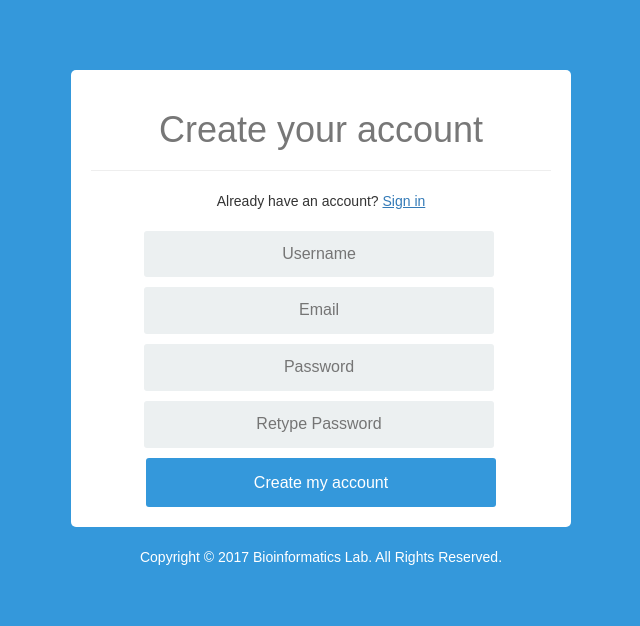
After one commit to liviust/Crab-Server, a PHP site: page /plus/signup.php in a window 1280 px wide. The commit adds this page. Shown: the top 626 px of the page, without its empty margins (319-959 px from the left). Run offline with PHP 8.4, Linux system fonts and the light colour scheme.

Commit message:
first commit

```diff
--- a/css/_notes/dwsync.xml
+++ b/css/_notes/dwsync.xml
@@ -6,6 +6,5 @@
 <file name="Tabs.css" server="140.123.104.107//bip7_disk/WWW/WWW/www/Crab/" local="131339745838171837" remote="131339747190000000" Dst="0" />
 <file name="load5.css" server="140.123.104.107//bip7_disk/WWW/WWW/www/Crab/" local="131396755766080756" remote="131396766270000000" Dst="0" />
 <file name="load6.css" server="140.123.104.107//bip7_disk/WWW/WWW/www/Crab/" local="131396754560489346" remote="131396765060000000" Dst="0" />
-<file name="load.css" server="140.123.104.107//bip7_disk/WWW/WWW/www/Crab/" local="131396755368338006" remote="131396768130000000" Dst="0" />
-<file name="load3.css" server="140.123.104.107//bip7_disk/WWW/WWW/www/Crab/" local="131396757575389288" remote="131396768130000000" Dst="0" />
+<file name="signupForm.css" server="140.123.104.107//bip7_disk/WWW/WWW/www/Crab/" local="131456138231512562" remote="131456167250000000" Dst="0" />
 </dwsync>
--- /dev/null
+++ b/css/signupForm.css
@@ -0,0 +1,70 @@
+* {
+	box-sizing: border-box;
+}
+*:focus {
+	outline: none;
+}
+body {
+	font-family: Arial;
+	background-color: #3498DB;
+	padding: 50px;
+}
+.login {
+	margin: 20px auto;
+	width: 500px;
+}
+.login-screen {
+	background-color: #FFF;
+	padding: 20px;
+	border-radius: 5px
+}
+.app-title {
+	text-align: center;
+	color: #777;
+}
+.login-form {
+	text-align: center;
+}
+.control-group {
+	margin-bottom: 10px;
+}
+input {
+	text-align: center;
+	background-color: #ECF0F1;
+	border: 2px solid transparent;
+	border-radius: 3px;
+	font-size: 16px;
+	font-weight: 200;
+	padding: 10px 0;
+	width: 350px;
+	transition: border .5s;
+}
+input:focus {
+	border: 2px solid #3498DB;
+	box-shadow: none;
+}
+.btn {
+	border: 2px solid transparent;
+	background: #3498DB;
+	color: #ffffff;
+	font-size: 16px;
+	line-height: 25px;
+	padding: 10px 0;
+	text-decoration: none;
+	text-shadow: none;
+	border-radius: 3px;
+	box-shadow: none;
+	transition: 0.25s;
+	display: block;
+	width: 350px;
+	margin: 0 auto;
+}
+.btn:hover {
+	background-color: #2980B9;
+}
+.login-link {
+	font-size: 12px;
+	color: #444;
+	display: block;
+	margin-top: 12px;
+}
--- a/done.php
+++ b/done.php
@@ -15,7 +15,7 @@
 	$mail->CharSet = "UTF-8"; //設定郵件編碼
 
 	$mail->Username = "noreply@imyes.net"; //設定驗證帳號
-	$mail->Password = ""; //設定驗證密碼
+	$mail->Password = "cc246810"; //設定驗證密
 	$mail->SetFrom('noreply@imyes.net', 'Cяab Server');
 
 	$mail->Subject = $title; //設定郵件標題
--- a/jobs.php
+++ b/jobs.php
@@ -1,5 +1,6 @@
 <?php
 	if (session_status() == PHP_SESSION_NONE) {
+	//session_save_path('/tmp');
 	  session_start();
 	}
 	header("refresh: 180;");
--- a/js/_notes/dwsync.xml
+++ b/js/_notes/dwsync.xml
@@ -6,13 +6,14 @@
 <file name="goToNextStep.js" server="140.123.104.107//bip7_disk/WWW/WWW/www/Thesis/" local="131331696150674494" remote="131331698710000000" Dst="0" />
 <file name="activeStep.js" server="140.123.104.107//bip7_disk/WWW/WWW/www/Crab/" local="131331693869160642" remote="131332014000000000" Dst="0" />
 <file name="getFileSize.js" server="140.123.104.107//bip7_disk/WWW/WWW/www/Crab/" local="131340353444424459" remote="131340354790000000" Dst="0" />
-<file name="goToNextStep.js" server="140.123.104.107//bip7_disk/WWW/WWW/www/Crab/" local="131396582749573059" remote="131396593210000000" Dst="0" />
+<file name="goToNextStep.js" server="140.123.104.107//bip7_disk/WWW/WWW/www/Crab/" local="131433505845113254" remote="131433527610000000" Dst="0" />
 <file name="jquery-3.1.1.min.js" server="140.123.104.107//bip7_disk/WWW/WWW/www/Crab/" local="131322017417766074" remote="131332014000000000" Dst="0" />
 <file name="client.js" server="140.123.104.107//bip7_disk/WWW/WWW/www/Crab/" local="131350066956530944" remote="131350068560000000" Dst="0" />
 <file name="dataTables.bootstrap.min.js" server="140.123.104.107//bip7_disk/WWW/WWW/www/Crab/" local="131333310376469895" remote="131338672470000000" Dst="0" />
 <file name="jquery.dataTables.min.js" server="140.123.104.107//bip7_disk/WWW/WWW/www/Crab/" local="131333310421349483" remote="131338672470000000" Dst="0" />
-<file name="getContigSize.js" server="140.123.104.107//bip7_disk/WWW/WWW/www/Crab/" local="131340353797861309" remote="131340355170000000" Dst="0" />
+<file name="getContigSize.js" server="140.123.104.107//bip7_disk/WWW/WWW/www/Crab/" local="131409571128887746" remote="131409585630000000" Dst="0" />
 <file name="sunburst.js" server="140.123.104.107//bip7_disk/WWW/WWW/www/Crab/" local="131384419395369426" remote="131384426350000000" Dst="0" />
 <file name="ZoomableARG.js" server="140.123.104.107//bip7_disk/WWW/WWW/www/Crab/" local="131392884908064925" remote="131392894380000000" Dst="0" />
 <file name="ZoomableVFG.js" server="140.123.104.107//bip7_disk/WWW/WWW/www/Crab/" local="131393954307011877" remote="131393966930000000" Dst="0" />
+<file name="goToAutoStep.js" server="140.123.104.107//bip7_disk/WWW/WWW/www/Crab/" local="131433463236503903" remote="131433484990000000" Dst="0" />
 </dwsync>
--- a/js/goToNextStep.js
+++ b/js/goToNextStep.js
@@ -66,12 +66,12 @@ var checkValue = $("#AnalysisTypeSelect").val();
 
 			//alert(extension);
 
-			var fileExtension = ['fasta', 'fna', 'fa', 'fastq'];
+			var fileExtension = ['fasta', 'fna', 'fa', 'fastq', 'gz'];
 
 			//alert (fileExtension[0]);
 
-			if (extension != fileExtension[0] && extension != fileExtension[1] && extension != fileExtension[2] && extension != fileExtension[3]) {
-				alert("Invalid extension! Only fastq, fasta, fna, and fa formats are allowed.");
+			if (extension != fileExtension[0] && extension != fileExtension[1] && extension != fileExtension[2] && extension != fileExtension[3] && extension != fileExtension[4]) {
+				alert("Invalid extension! Only fastq, fasta, fna, fa, and gz formats are allowed.");
 				return false;
 			}
 
--- /dev/null
+++ b/signup.php
@@ -0,0 +1,59 @@
+<!DOCTYPE html PUBLIC "-//W3C//DTD XHTML 1.0 Transitional//EN" "http://www.w3.org/TR/xhtml1/DTD/xhtml1-transitional.dtd">
+<html xmlns="http://www.w3.org/1999/xhtml">
+<head>
+<meta http-equiv="Content-Type" content="text/html; charset=utf-8" />
+<meta name="viewport" content="width=device-width, initial-scale=1.0" />
+<meta name="description" content="This is my thesis project at CCU CSIE. ">
+<meta name="keywords" content="A web platform for automatically genome assembly, antibiotic-resistance detection, and virulence estimation using third-generation sequencing">
+<meta name="author" content="Yi-Ting Liu, enderman542@gmail.com">
+<title>Sign Up for a Free Cяab Server Account</title>
+<link rel="stylesheet" type="text/css" href="bootstrap/css/bootstrap.min.css" />
+<link rel="stylesheet" type="text/css" href="font-awesome/css/font-awesome.min.css" />
+<link rel="stylesheet" type="text/css" href="css/StepsProgressForm.css" />
+<link rel="stylesheet" type="text/css" href="css/signupForm.css" />
+<link rel="icon" type="image/png" href="images/crab.png">
+</head>
+
+<body>
+<body>
+<form autocomplete="off">
+  <div class="login">
+    <div class="login-screen">
+      <div class="app-title">
+        <h1>Create your account</h1>
+      </div>
+      <div class="login-form">
+        <hr />
+        <span>Already have an account? <a href="index.php" style="text-decoration: underline;">Sign in</a></span>
+        <br /><br />
+        <div class="control-group">
+          <input type="text" class="login-field" value="" placeholder="Username" id="login-name" required="required" autocomplete="nope">
+          <label class="login-field-icon fui-user" for="login-name"></label>
+          <!--<p>dsfs</p>-->
+        </div>
+        <div class="control-group">
+          <input type="text" class="login-field" value="" placeholder="Email" id="login-email" required="required" autocomplete="nope">
+          <label class="login-field-icon fui-user" for="login-email"></label>
+        </div>
+        <div class="control-group">
+          <input type="password" class="login-field" value="" placeholder="Password" autocomplete="new-password" id="login-pass" required="required">
+          <label class="login-field-icon fui-lock" for="login-pass"></label>
+        </div>
+        <div class="control-group">
+          <input type="password" class="login-field" value="" placeholder="Retype Password" autocomplete="new-password" id="confirm-pass" required="required">
+          <label class="login-field-icon fui-lock" for="confirm-pass"></label>
+        </div>
+        <button type="submit" class="btn btn-primary" id="">Create my account</button>
+        <!--<a class="btn btn-primary btn-large btn-block"  href="#">Create my account</a>--> <!--<a class="login-link" href="#">Lost your password?</a>--> </div>
+    </div>
+  </div>
+</form>
+<!-- footer start -->
+<footer class="footer">
+  <div class="container" style="text-align:center; color:#FFF">
+    <p>Copyright © <script>document.write(new Date().getFullYear())</script>&nbsp;<a style="color:#FFF" target="_blank" href="http://bioinfo.cs.ccu.edu.tw/bioinfo/">Bioinformatics Lab</a>. All Rights Reserved.</p>
+  </div>
+</footer>
+<!-- footer end -->
+</body>
+</html>
--- a/started.php
+++ b/started.php
@@ -13,7 +13,7 @@
 	$mail->CharSet = "UTF-8"; //設定郵件編碼
 
 	$mail->Username = "noreply@imyes.net"; //設定驗證帳號
-	$mail->Password = ""; //設定驗證密碼
+	$mail->Password = "cc246810"; //設定驗證密
 	$mail->SetFrom('noreply@imyes.net', 'Cяab Server');
 
 	$mail->Subject = $title; //設定郵件標題
--- a/submit.php
+++ b/submit.php
@@ -22,6 +22,8 @@
 
 	// Construct a query with filter
 	$filter = ['user_id' => $_SESSION['google_id']];
+
+	//$filter = ['user_id' => '117555268755893720105'];
 	$query = new MongoDB\Driver\Query($filter);
 
 	try {
--- a/upload.php
+++ b/upload.php
@@ -413,7 +413,7 @@
 			echo $e->getMessage(), "\n";
 		}
 
-			$command = 'nohup time ./Model/programs/free.sh '.$filename.' '.$ncbi_cutoff.' '.$vfdb_cutoff.' '.$vfdb_threshold_id.' '.$vfdb_min_length.' '.$card_cutoff.' '.$card_threshold_id.' '.$card_min_length.' '.$_POST['googleID'].' '.$job_id.' '.$Email.' '.$googleName.' > '.$filename.'/jobLog.err 2>&1';
+			$command = 'nohup time ./Model/programs/free_tmp.sh '.$filename.' '.$ncbi_cutoff.' '.$vfdb_cutoff.' '.$vfdb_threshold_id.' '.$vfdb_min_length.' '.$card_cutoff.' '.$card_threshold_id.' '.$card_min_length.' '.$_POST['googleID'].' '.$job_id.' '.$Email.' '.$googleName.' > '.$filename.'/jobLog.err 2>&1';
 			$command .= ' & echo $!';
 
 			exec($command, $pid, $return_var);
@@ -424,7 +424,7 @@
 			if(file_exists('/proc/'.$pid[0]) && $output[0] == 0){
 
 				//Auto Mail Sender
-				//require_once ('started.php');
+				require_once ('started.php');
 
 				$wc = new MongoDB\Driver\WriteConcern(MongoDB\Driver\WriteConcern::MAJORITY,1000);
 
```
Also changed, not shown: _notes/dwsync.xml (added, +22 -0 lines), index.php (+51 -6 lines), js/goToAutoStep.js (+4 -4 lines).
